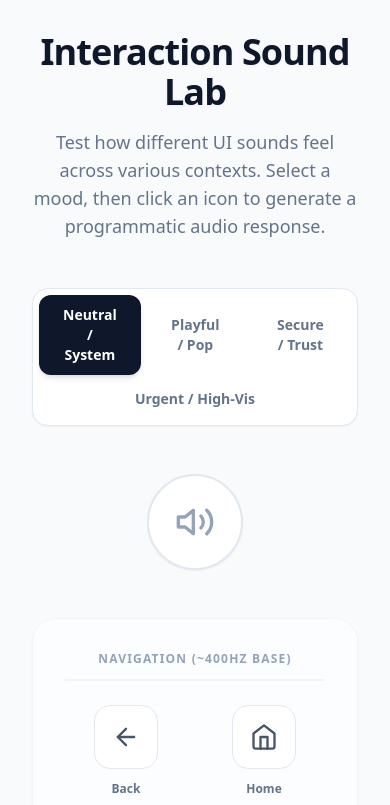
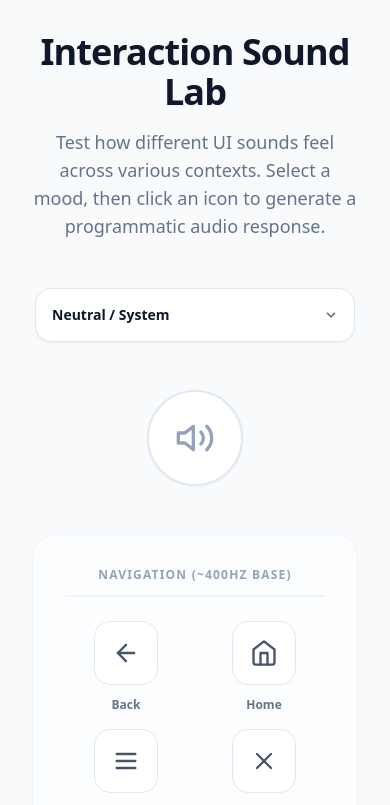
Before and after one commit to suhasnayak7-kraft/music-loop, a React (Vite) app: page / in a window 390 px wide. Shown: the top 805 px of the page. Built offline with nearby package versions, Linux system fonts and the light colour scheme.

Commit message:
Update layout: Responsive mood selector dropdown on mobile devices

```diff
--- a/src/App.jsx
+++ b/src/App.jsx
@@ -48,8 +48,30 @@ export default function App() {
                 </header>
 
                 {/* Mood Tabs */}
-                <div className="flex justify-center">
-                    <div className="bg-white p-1.5 rounded-2xl shadow-sm border border-slate-200 inline-flex flex-wrap justify-center gap-1">
+                {/* Mood Selector: Responsive */}
+                <div className="flex justify-center w-full max-w-xs mx-auto sm:max-w-none">
+                    {/* Mobile Dropdown */}
+                    <div className="sm:hidden w-full relative">
+                        <select
+                            value={activeMood}
+                            onChange={(e) => setActiveMood(e.target.value)}
+                            className="w-full appearance-none bg-white border border-slate-200 text-slate-900 text-sm font-semibold rounded-2xl p-4 pr-10 shadow-sm focus:outline-none focus:ring-2 focus:ring-slate-900 focus:border-transparent transition-all"
+                        >
+                            {MOODS.map(mood => (
+                                <option key={mood.id} value={mood.id}>
+                                    {mood.label}
+                                </option>
+                            ))}
+                        </select>
+                        <div className="pointer-events-none absolute inset-y-0 right-0 flex items-center px-4 text-slate-500">
+                            <svg className="fill-current h-4 w-4" xmlns="http://www.w3.org/2000/svg" viewBox="0 0 20 20">
+                                <path d="M9.293 12.95l.707.707L15.657 8l-1.414-1.414L10 10.828 5.757 6.586 4.343 8z" />
+                            </svg>
+                        </div>
+                    </div>
+
+                    {/* Desktop Tabs */}
+                    <div className="hidden sm:inline-flex bg-white p-1.5 rounded-2xl shadow-sm border border-slate-200 flex-wrap justify-center gap-1">
                         {MOODS.map(mood => (
                             <button
                                 key={mood.id}
```
